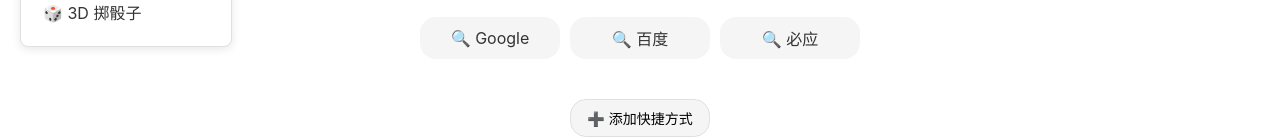
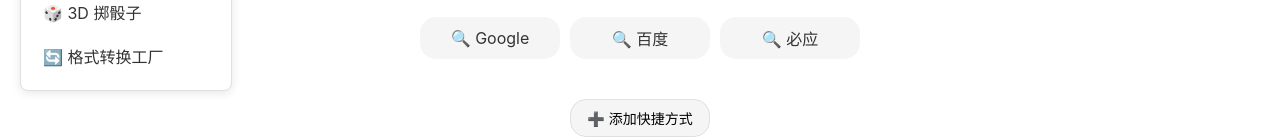
Before and after one commit to SteamedBread2333/search-any, a plain HTML site: page index.html in a window 1280 px wide. Both pictures are taken after a click on the element "🧰 工具箱". Shown: the part 523-661 px from the top of the page. Drawn offline with Linux system fonts and the light colour scheme.

Commit message:
Update index.html

```diff
--- a/index.html
+++ b/index.html
@@ -486,6 +486,9 @@
         </div>
         <div class="toolbox-item" onclick="isJuejinDomain ? window.open('https://aicoding.juejin.cn/pens/7530109646451645493', '_blank') : window.open('dice-3d.html', '_blank')">
             🎲 3D 掷骰子
+        </div>
+        <div class="toolbox-item" onclick="window.open('format-converter.html', '_blank')">
+            🔄 格式转换工厂
         </div>
     </div>
 
```
